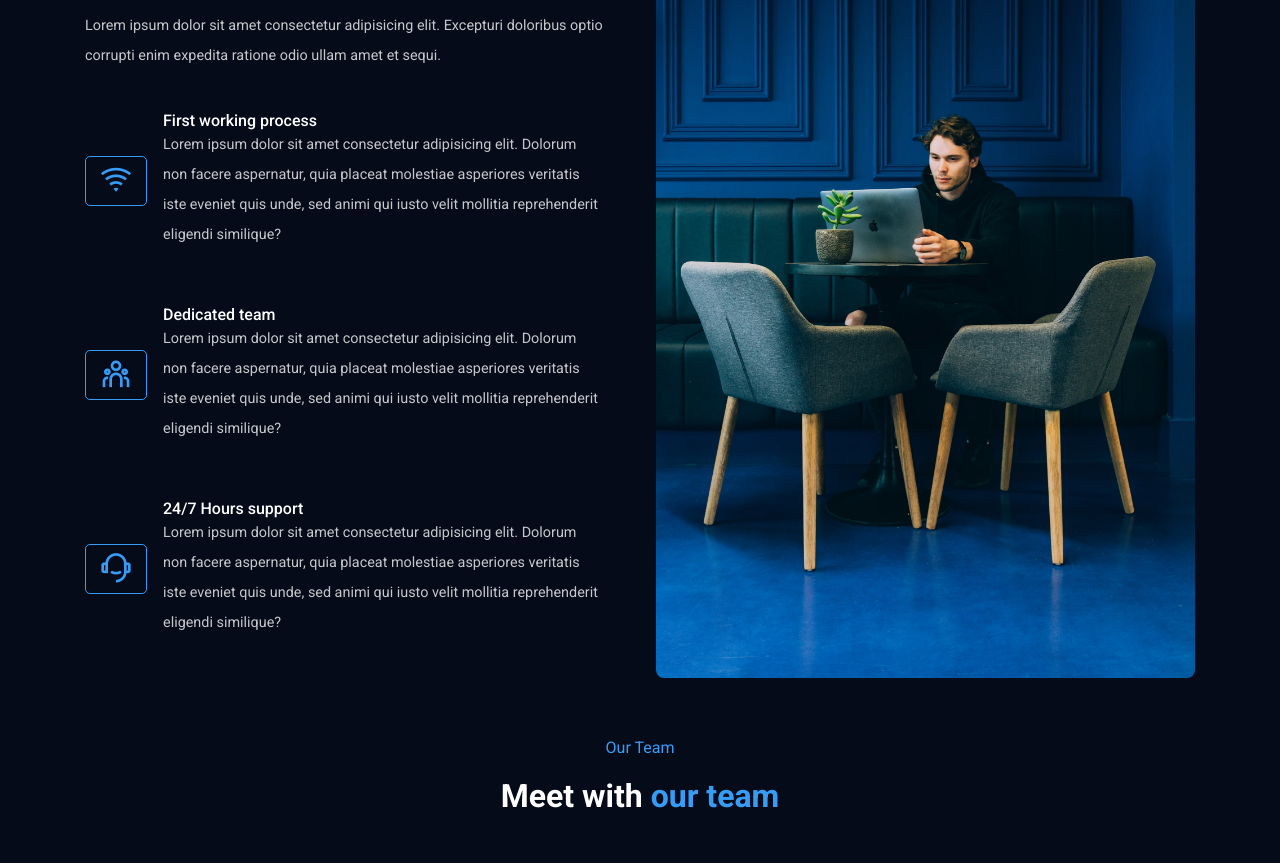
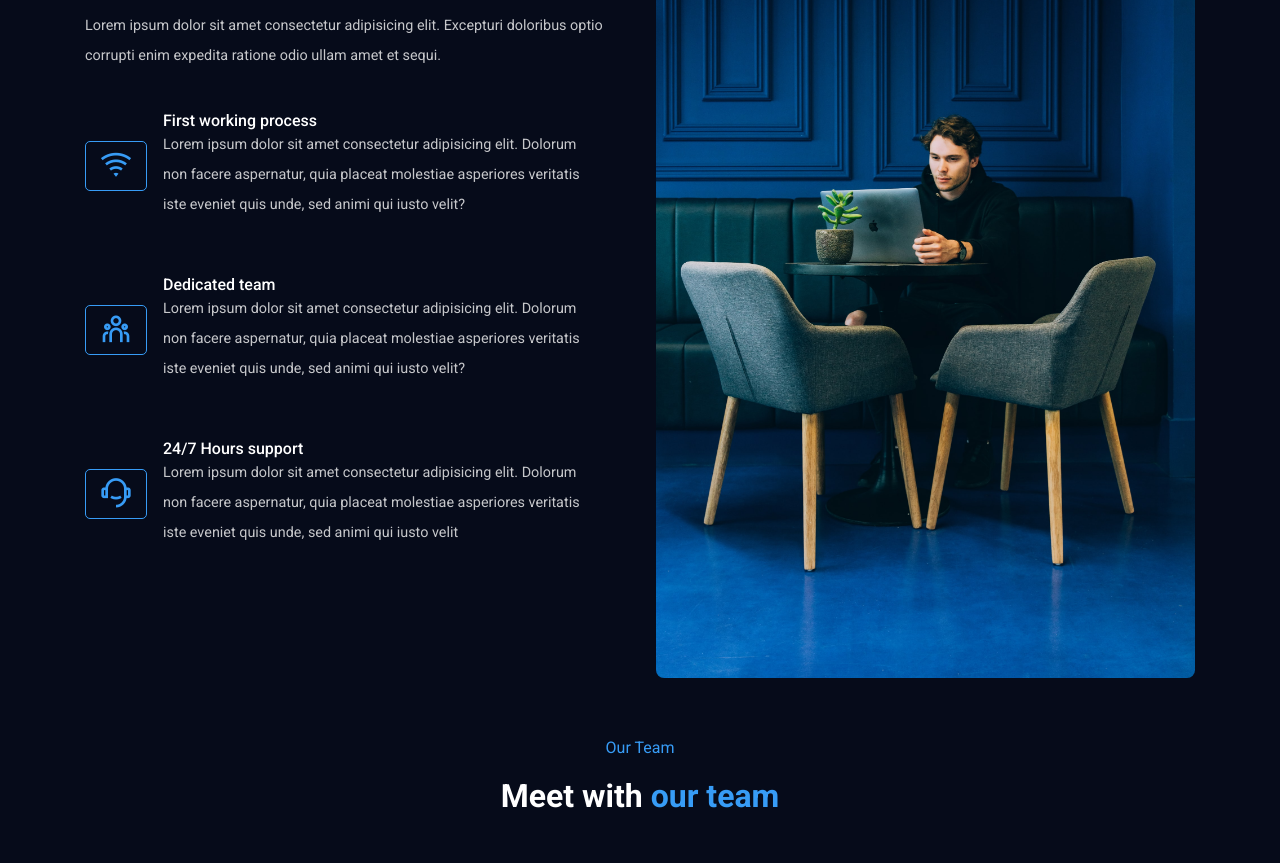
Before and after one commit to ankitkapoor8437/qubist-inc, a React (Create React App) app: page / in a window 1280 px wide. Shown: the part 1660-2523 px from the top of the page. Built offline with nearby package versions, Linux system fonts and the light colour scheme.

Commit message:
Data changes! Bug Fix

```diff
--- a/src/assets/data/aboutDetails.js
+++ b/src/assets/data/aboutDetails.js
@@ -4,24 +4,21 @@ const aboutDetail = [
         title:'First working process',
         desc: `Lorem ipsum dolor sit amet consectetur adipisicing elit.
         Dolorum non facere aspernatur, quia placeat molestiae asperiores
-        veritatis iste eveniet quis unde, sed animi qui iusto velit
-        mollitia reprehenderit eligendi similique?`
+        veritatis iste eveniet quis unde, sed animi qui iusto velit?`
     },
     {
         icon:'ri-team-line',
         title:'Dedicated team',
         desc: `Lorem ipsum dolor sit amet consectetur adipisicing elit.
         Dolorum non facere aspernatur, quia placeat molestiae asperiores
-        veritatis iste eveniet quis unde, sed animi qui iusto velit
-        mollitia reprehenderit eligendi similique?`
+        veritatis iste eveniet quis unde, sed animi qui iusto velit?`
     },
     {
         icon:'ri-customer-service-2-line',
         title:'24/7 Hours support',
         desc: `Lorem ipsum dolor sit amet consectetur adipisicing elit.
         Dolorum non facere aspernatur, quia placeat molestiae asperiores
-        veritatis iste eveniet quis unde, sed animi qui iusto velit
-        mollitia reprehenderit eligendi similique?`
+        veritatis iste eveniet quis unde, sed animi qui iusto velit`
     },
 
 ]
```
